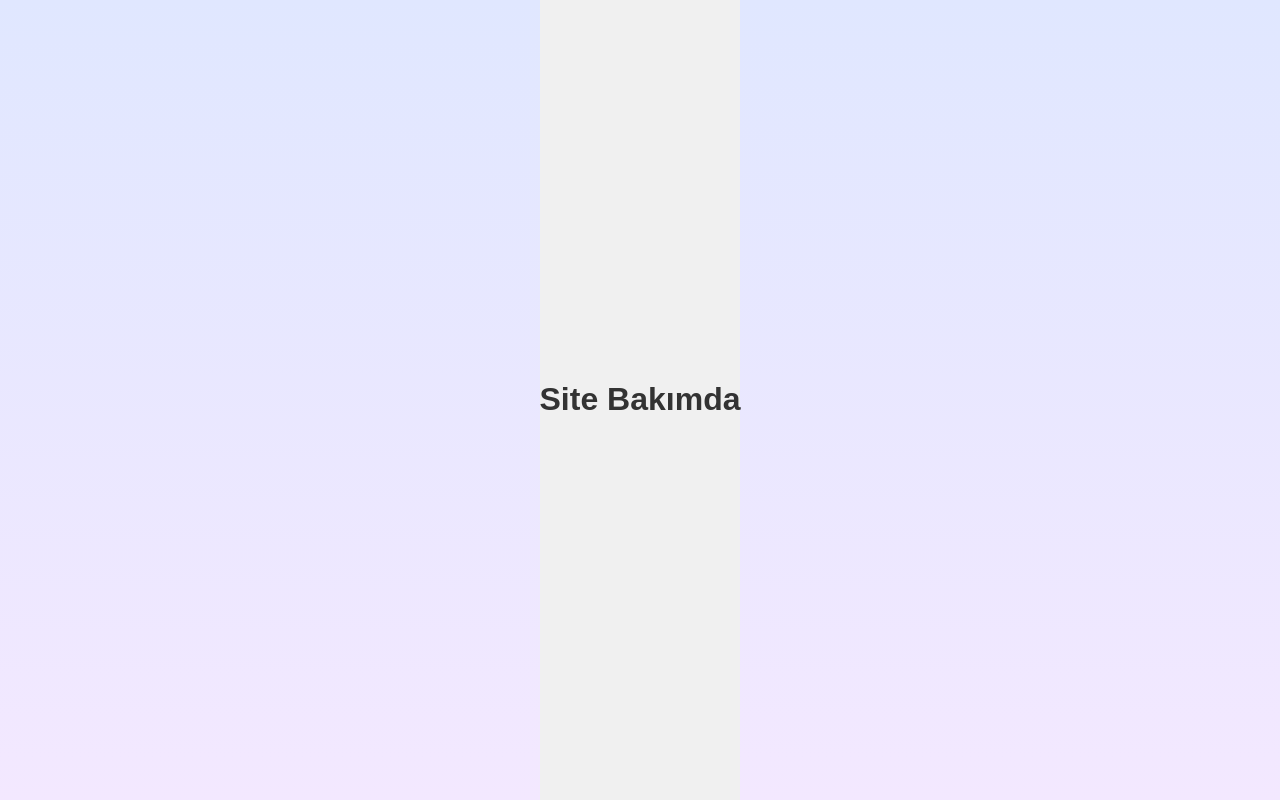
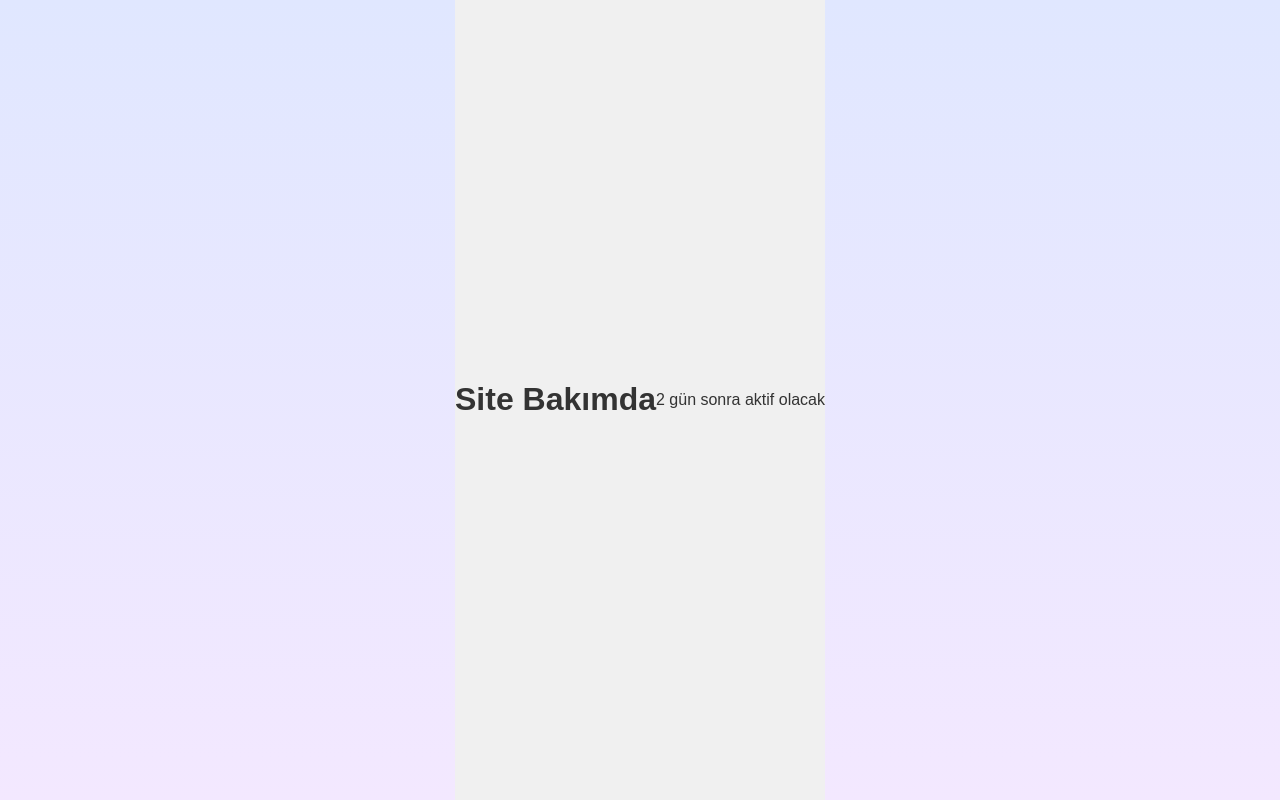
Before and after one commit to yusufuyar01/kyk_yemek_kahvalti, a React (Vite) app in the folder kykyemek/: page / in a window 1280 px wide. Built offline with nearby package versions, Linux system fonts and the light colour scheme.

Commit message:
Update App.jsx

```diff
--- a/kykyemek/src/App.jsx
+++ b/kykyemek/src/App.jsx
@@ -5,6 +5,7 @@ export default function MaintenancePage() {
   return (
     <div className="maintenance-container">
       <h1 className="maintenance-message">Site Bakımda</h1>
+      <p className="maintenance-submessage">2 gün sonra aktif olacak</p>
     </div>
   );
 }
```
